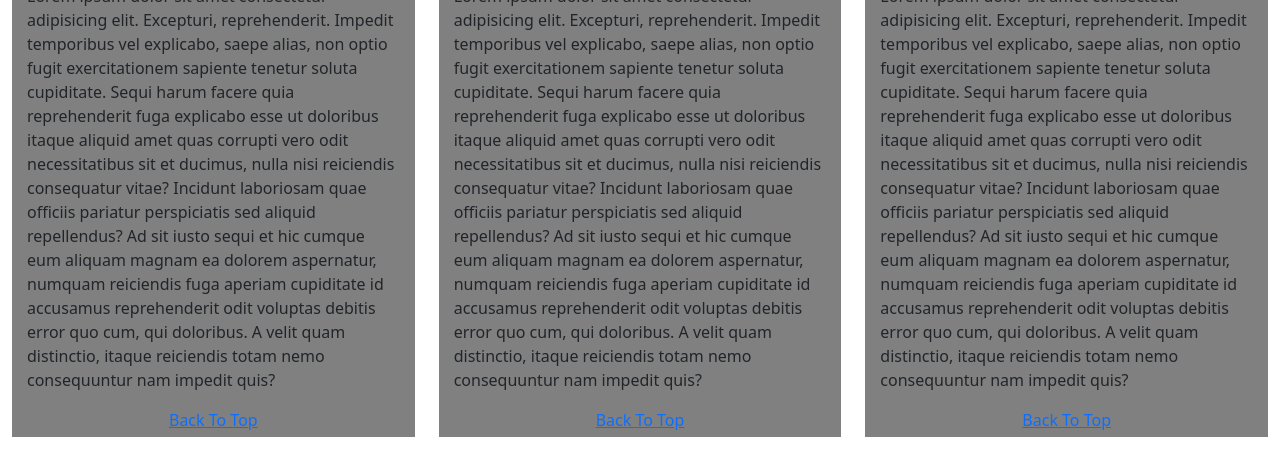
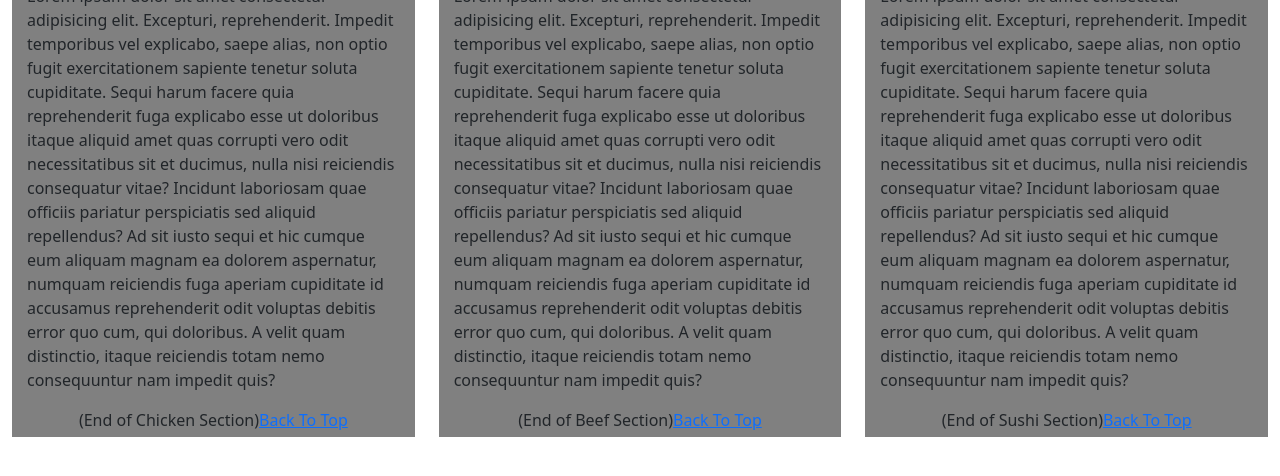
Before and after one commit to Neimat1/Module-3-Coding-Assignment-by-Johns-Hopkins-University, a plain HTML site: page index.html in a window 1280 px wide. Shown: the part 224-700 px from the top of the page. Drawn offline with Linux system fonts and the light colour scheme.

Commit message:
Update index.html

```diff
--- a/index.html
+++ b/index.html
@@ -39,21 +39,21 @@
                     <div class="item" id="chicken">
                         <h2>Chicken</h2>
                         <p>Lorem ipsum dolor sit amet consectetur adipisicing elit. Excepturi, reprehenderit. Impedit temporibus vel explicabo, saepe alias, non optio fugit exercitationem sapiente tenetur soluta cupiditate. Sequi harum facere quia reprehenderit fuga explicabo esse ut doloribus itaque aliquid amet quas corrupti vero odit necessitatibus sit et ducimus, nulla nisi reiciendis consequatur vitae? Incidunt laboriosam quae officiis pariatur perspiciatis sed aliquid repellendus? Ad sit iusto sequi et hic cumque eum aliquam magnam ea dolorem aspernatur, numquam reiciendis fuga aperiam cupiditate id accusamus reprehenderit odit voluptas debitis error quo cum, qui doloribus. A velit quam distinctio, itaque reiciendis totam nemo consequuntur nam impedit quis?</p>
-                        <a href="#">Back To Top</a>
+                        <span>(End of Chicken Section)</span><a href="#">Back To Top</a>
                     </div>
                 </div>
                 <div class="col-sm-12 col-md-6 col-lg">
                     <div class="item" id="beef">
                         <h2>Beef</h2>
                         <p>Lorem ipsum dolor sit amet consectetur adipisicing elit. Excepturi, reprehenderit. Impedit temporibus vel explicabo, saepe alias, non optio fugit exercitationem sapiente tenetur soluta cupiditate. Sequi harum facere quia reprehenderit fuga explicabo esse ut doloribus itaque aliquid amet quas corrupti vero odit necessitatibus sit et ducimus, nulla nisi reiciendis consequatur vitae? Incidunt laboriosam quae officiis pariatur perspiciatis sed aliquid repellendus? Ad sit iusto sequi et hic cumque eum aliquam magnam ea dolorem aspernatur, numquam reiciendis fuga aperiam cupiditate id accusamus reprehenderit odit voluptas debitis error quo cum, qui doloribus. A velit quam distinctio, itaque reiciendis totam nemo consequuntur nam impedit quis?</p>
-                        <a href="#">Back To Top</a>
+                        <span>(End of Beef Section)</span><a href="#">Back To Top</a>
                     </div>
                 </div>
                 <div class=" col-sm-12 col-md-12 col-lg">
                     <div class="item" id="sushi">
                         <h2>Sushi</h2>
                         <p>Lorem ipsum dolor sit amet consectetur adipisicing elit. Excepturi, reprehenderit. Impedit temporibus vel explicabo, saepe alias, non optio fugit exercitationem sapiente tenetur soluta cupiditate. Sequi harum facere quia reprehenderit fuga explicabo esse ut doloribus itaque aliquid amet quas corrupti vero odit necessitatibus sit et ducimus, nulla nisi reiciendis consequatur vitae? Incidunt laboriosam quae officiis pariatur perspiciatis sed aliquid repellendus? Ad sit iusto sequi et hic cumque eum aliquam magnam ea dolorem aspernatur, numquam reiciendis fuga aperiam cupiditate id accusamus reprehenderit odit voluptas debitis error quo cum, qui doloribus. A velit quam distinctio, itaque reiciendis totam nemo consequuntur nam impedit quis?</p>
-                        <a href="#">Back To Top</a>
+                        <span>(End of Sushi Section)</span><a href="#">Back To Top</a>
                     </div>
                 </div>
             </div>
```
